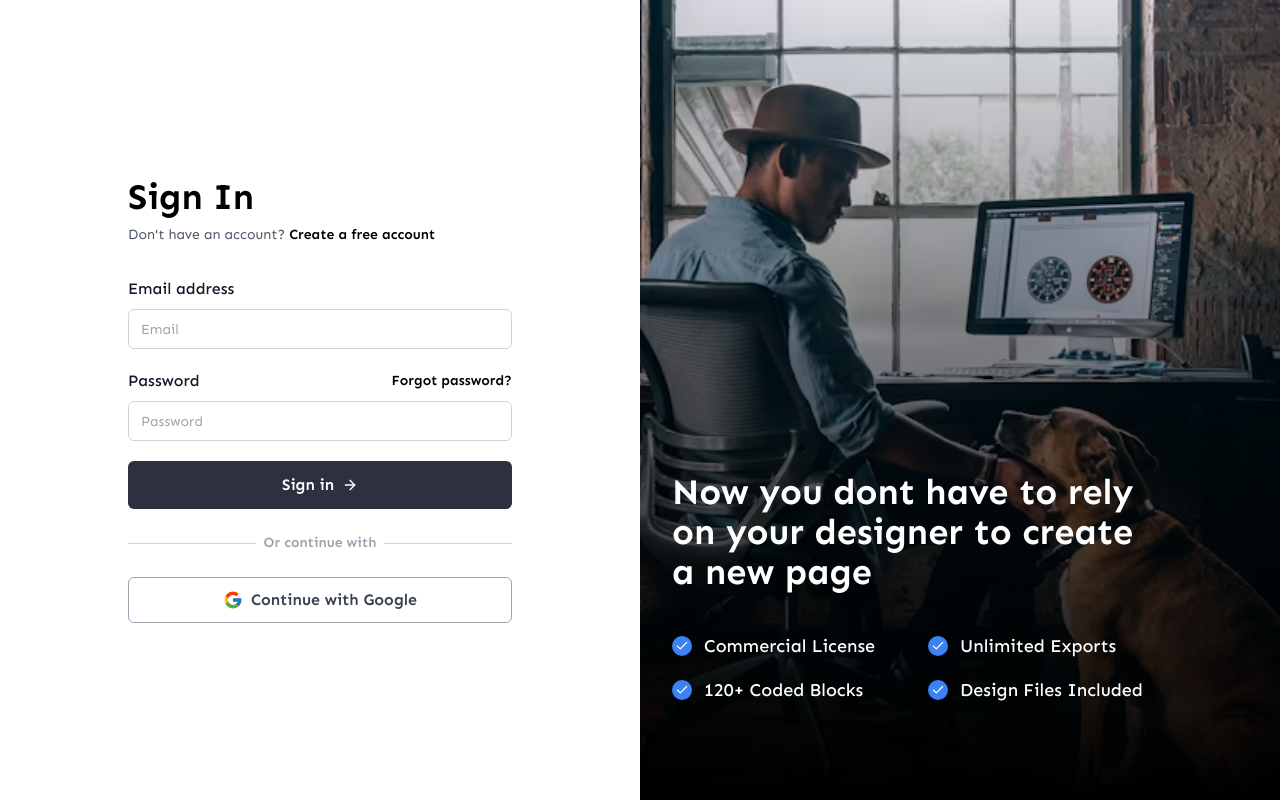
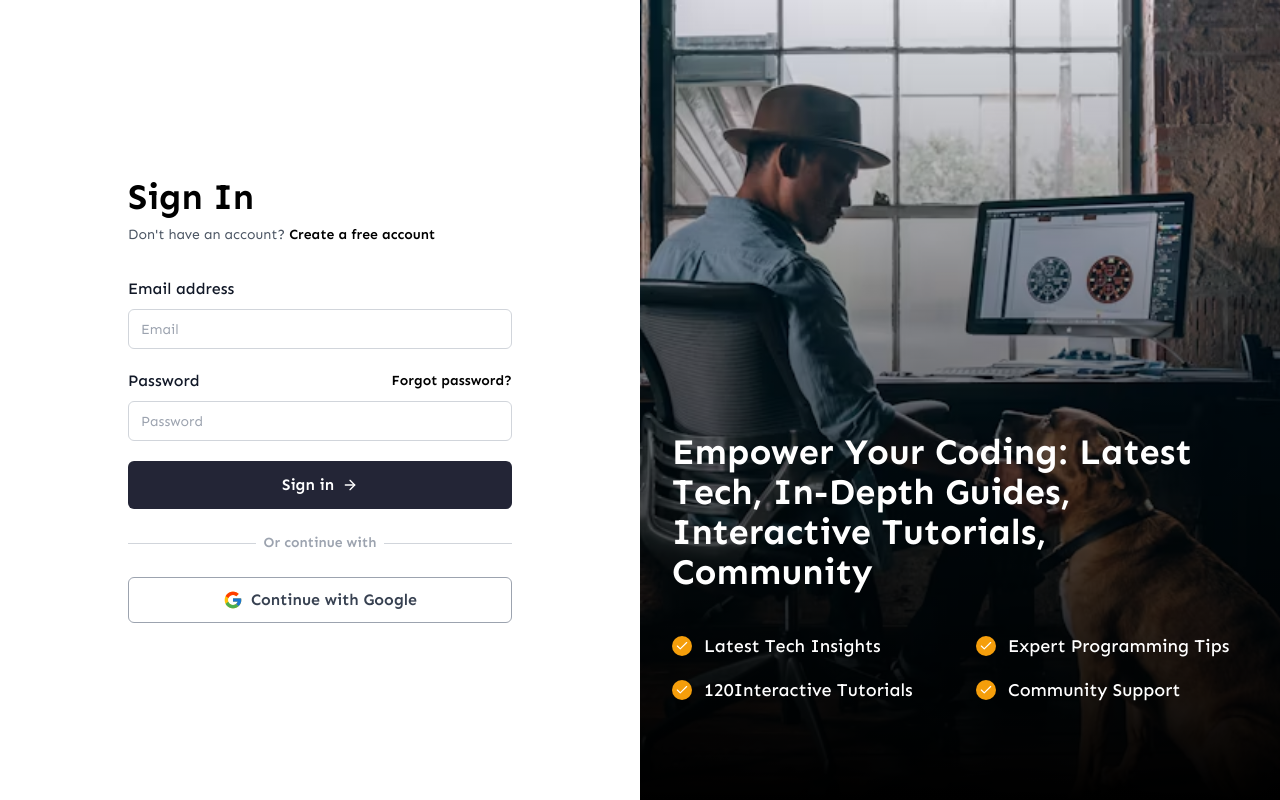
Before and after one commit to hamzaxoxo/blog-insigths, a Next.js app: page /auth/login in a window 1280 px wide. Built offline with nearby package versions, Linux system fonts and the light colour scheme.

Commit message:
feat:revert to local

```diff
--- a/src/app/layout.tsx
+++ b/src/app/layout.tsx
@@ -74,7 +74,9 @@ export default function RootLayout({
           </ClientLayout>
           <GoTop />
           <Toaster />
-          <NextTopLoader />
+          <NextTopLoader
+            color="#FDD251"
+          />
         </StoreProvider>
       </body>
     </html>
--- a/src/components/Auth/CoverPage.tsx
+++ b/src/components/Auth/CoverPage.tsx
@@ -20,34 +20,34 @@ function CoverPage() {
                 </div>
                 <div className="absolute inset-0 bg-gradient-to-t from-black to-transparent"></div>
                 <div className="relative">
-                    <div className="w-full max-w-xl xl:mx-auto xl:w-full xl:max-w-xl xl:pr-24">
+                    <div className="w-full xl:mx-auto xl:w-full xl:max-w-xl">
                         <h3 className="text-4xl font-bold text-white">
-                            Now you dont have to rely on your designer to create a new page
+                            Empower Your Coding: Latest Tech, In-Depth Guides, Interactive Tutorials, Community
                         </h3>
                         <ul className="mt-10 grid grid-cols-1 gap-x-8 gap-y-4 sm:grid-cols-2">
                             <li className="flex items-center space-x-3">
-                                <div className="inline-flex h-5 w-5 flex-shrink-0 items-center justify-center rounded-full bg-blue-500">
+                                <div className="inline-flex h-5 w-5 flex-shrink-0 items-center justify-center rounded-full bg-amber-500">
                                     <Check className="h-3.5 w-3.5 text-white" />
                                 </div>
-                                <span className="text-lg font-medium text-white"> Commercial License </span>
+                                <span className="text-lg font-medium text-white"> Latest Tech Insights </span>
                             </li>
                             <li className="flex items-center space-x-3">
-                                <div className="inline-flex h-5 w-5 flex-shrink-0 items-center justify-center rounded-full bg-blue-500">
+                                <div className="inline-flex h-5 w-5 flex-shrink-0 items-center justify-center rounded-full bg-amber-500">
                                     <Check className="h-3.5 w-3.5 text-white" />
                                 </div>
-                                <span className="text-lg font-medium text-white"> Unlimited Exports </span>
+                                <span className="text-lg font-medium text-white"> Expert Programming Tips </span>
                             </li>
                             <li className="flex items-center space-x-3">
-                                <div className="inline-flex h-5 w-5 flex-shrink-0 items-center justify-center rounded-full bg-blue-500">
+                                <div className="inline-flex h-5 w-5 flex-shrink-0 items-center justify-center rounded-full bg-amber-500">
                                     <Check className="h-3.5 w-3.5 text-white" />
                                 </div>
-                                <span className="text-lg font-medium text-white"> 120+ Coded Blocks </span>
+                                <span className="text-lg font-medium text-white"> 120Interactive Tutorials </span>
                             </li>
                             <li className="flex items-center space-x-3">
-                                <div className="inline-flex h-5 w-5 flex-shrink-0 items-center justify-center rounded-full bg-blue-500">
+                                <div className="inline-flex h-5 w-5 flex-shrink-0 items-center justify-center rounded-full bg-amber-500">
                                     <Check className="h-3.5 w-3.5 text-white" />
                                 </div>
-                                <span className="text-lg font-medium text-white"> Design Files Included </span>
+                                <span className="text-lg font-medium text-white"> Community Support </span>
                             </li>
                         </ul>
                     </div>
--- a/src/components/Auth/Forget.tsx
+++ b/src/components/Auth/Forget.tsx
@@ -28,7 +28,7 @@ export default function Forget() {
     return (
         <section className="flex items-center justify-center px-4 py-10 sm:px-6 sm:py-16 lg:px-8 lg:py-24 overflow-hidden">
             <div className="xl:mx-auto xl:w-full xl:max-w-sm 2xl:max-w-md">
-                <h1 className="text-3xl font-bold leading-tight text-black sm:text-3xl">Resetting Your Password</h1>
+                <h1 className="text-3xl font-bold leading-tight text-black sm:text-3xl">Reset Your Password with Ease!</h1>
                 <p className="mt-2 text-sm text-gray-600">Please enter your email to reset access to your password.</p>
 
                 <form className="mt-8" onSubmit={handleRegister}>
--- a/src/components/Auth/ForgetPassword.tsx
+++ /dev/null
@@ -1,7 +0,0 @@
-import React from 'react'
-
-export default function forgetPassword() {
-    return (
-        <div>forgetPassword</div>
-    )
-}
--- a/src/components/Auth/Login.tsx
+++ b/src/components/Auth/Login.tsx
@@ -93,7 +93,7 @@ export default function Login() {
                                             Password
                                         </label>
                                         <Link
-                                            href="/auth/forget"
+                                            href="/auth/forget-password"
                                             title=""
                                             className="text-sm font-semibold text-black hover:underline"
                                         > Forgot password?
--- a/src/components/Auth/NewPassword.tsx
+++ b/src/components/Auth/NewPassword.tsx
@@ -1,6 +1,7 @@
 'use client'
+
 import { ArrowRight } from 'lucide-react';
-import { useRouter, useSearchParams } from 'next/navigation';
+import { redirect, useRouter, useSearchParams } from 'next/navigation';
 import React from 'react';
 import { toast } from 'react-hot-toast';
 import { ClipLoader } from 'react-spinners';
@@ -14,8 +15,13 @@ export default function NewPassword() {
     const router = useRouter();
     const searchParams = useSearchParams()
 
-    const userIdFromUrl = searchParams.get('userId');
-    const secretFromUrl = searchParams.get('secret');
+    const userIdFromUrl = searchParams.get('token');
+
+    React.useEffect(() => {
+        if (!userIdFromUrl) {
+           redirect('/auth/login');
+        }
+    }, [userIdFromUrl]);
 
     const handleChangePass = async (e: any) => {
         e.preventDefault();
@@ -25,19 +31,17 @@ export default function NewPassword() {
         } else if (newPassword !== confirmPassword) {
             toast.error("Passwords do not match");
         } else {
+            setLoading(true);
             try {
-                setLoading(true);
-                if (userIdFromUrl && secretFromUrl) {
 
-                }
-                router.push('/')
-
-            } catch (err: any) {
+            }
+            catch (err: any) {
                 const errorMessage = err?.code;
                 console.log(errorMessage)
             } finally {
                 setLoading(false);
             }
+
         }
     };
 
--- a/src/components/Section/Banner.tsx
+++ b/src/components/Section/Banner.tsx
@@ -1,13 +1,34 @@
+'use client';
+
+import { usePathname } from "next/navigation";
 import React from "react";
-
-export default function Banner({ title }: any) {
+interface BannerProps {
+  title?: string;
+  updated?: string;
+}
+export default function Banner({ title, updated }: BannerProps) {
+  const path = usePathname();
   return (
-    <header className="bg-primary text-white py-4 sm:px-36">
+    <header className="bg-pinkish text-white py-4 sm:px-36">
       <div className="text-center relative isolate overflow-hidden px-6 py-10 sm:px-10 xl:py-10">
-        <p className="text-4xl font-bold tracking-widest text-white sm:text-5xl">
+        <p className="text-4xl font-bold tracking-widest text-secondary space-y-2 sm:text-5xl">
           {title}
         </p>
-
+        {
+          path === "/contact" ? (
+            <p className="text-[16px] font-normal tracking-widest opacity-50">
+              Get in touch with us
+            </p>
+          ) : path === "/about" ? (
+            <p className="text-[16px] font-normal tracking-widest opacity-50">
+              Know more about us
+            </p>
+          ) : (
+            <p className="text-[16px] font-normal tracking-widest opacity-50">
+              Last updated on {updated}
+            </p>
+          )
+        }
       </div>
     </header>
   );
--- a/tailwind.config.ts
+++ b/tailwind.config.ts
@@ -10,8 +10,9 @@ module.exports = {
   theme: {
     extend: {
       colors: {
-        primary: "#2E3040",
-        secondary: "#232536",
+        primary: "#232536",
+        secondary: "#2E3040",
+        pinkish: "#F4F0F8"
       },
     },
   },
```
Also changed, not shown: src/components/Navbar/Navbar.tsx (+34 -19 lines), src/app/auth/forget-password/page.tsx (renamed from src/app/auth/forget/page.tsx).
